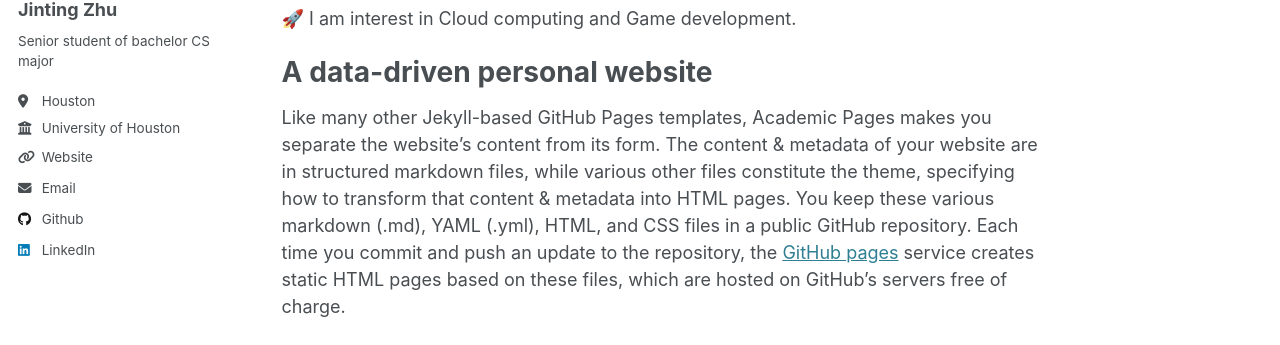
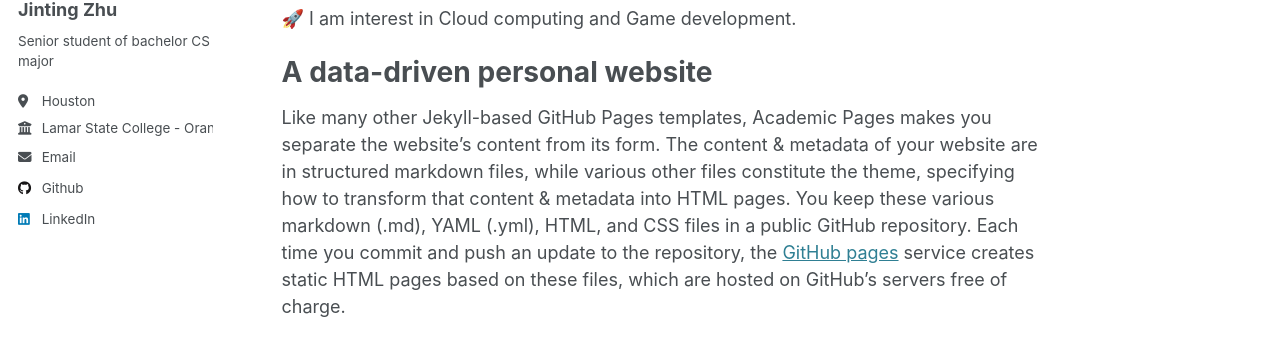
Before and after one commit to jjjzhu-5847/jjjzhu-5847.github.io, a Jekyll site: the page built from _pages/about.md, in a window 1280 px wide. Shown: the part 321-666 px from the top of the page. Built offline with Jekyll 4.4.1, drawn with Linux system fonts in a browser that asks for light colours.

Commit message:
Update _config.yml

```diff
--- a/_config.yml
+++ b/_config.yml
@@ -27,7 +27,8 @@ author:
   bio              : "Senior student of bachelor CS major"
   location         : "Houston"
   employer         : "University of Houston"
-  uri              : "https://www.uh.edu/nsm/computer-science/"# URL
+  employer         : "Lamar State College - Orange"
+  uri              : # URL
   email            : "jtzhu2001@gmail.com"
 
   # Academic websites
```
